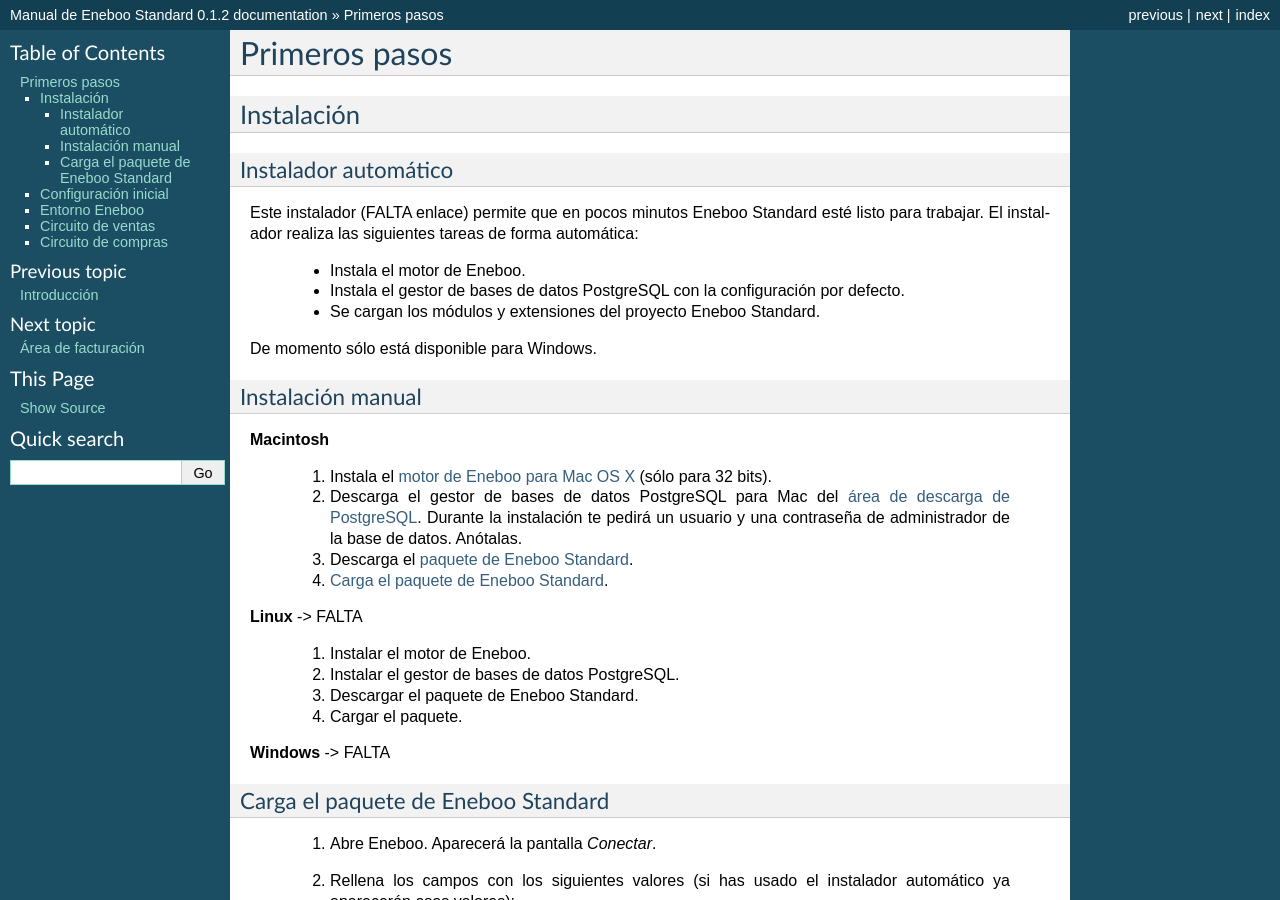
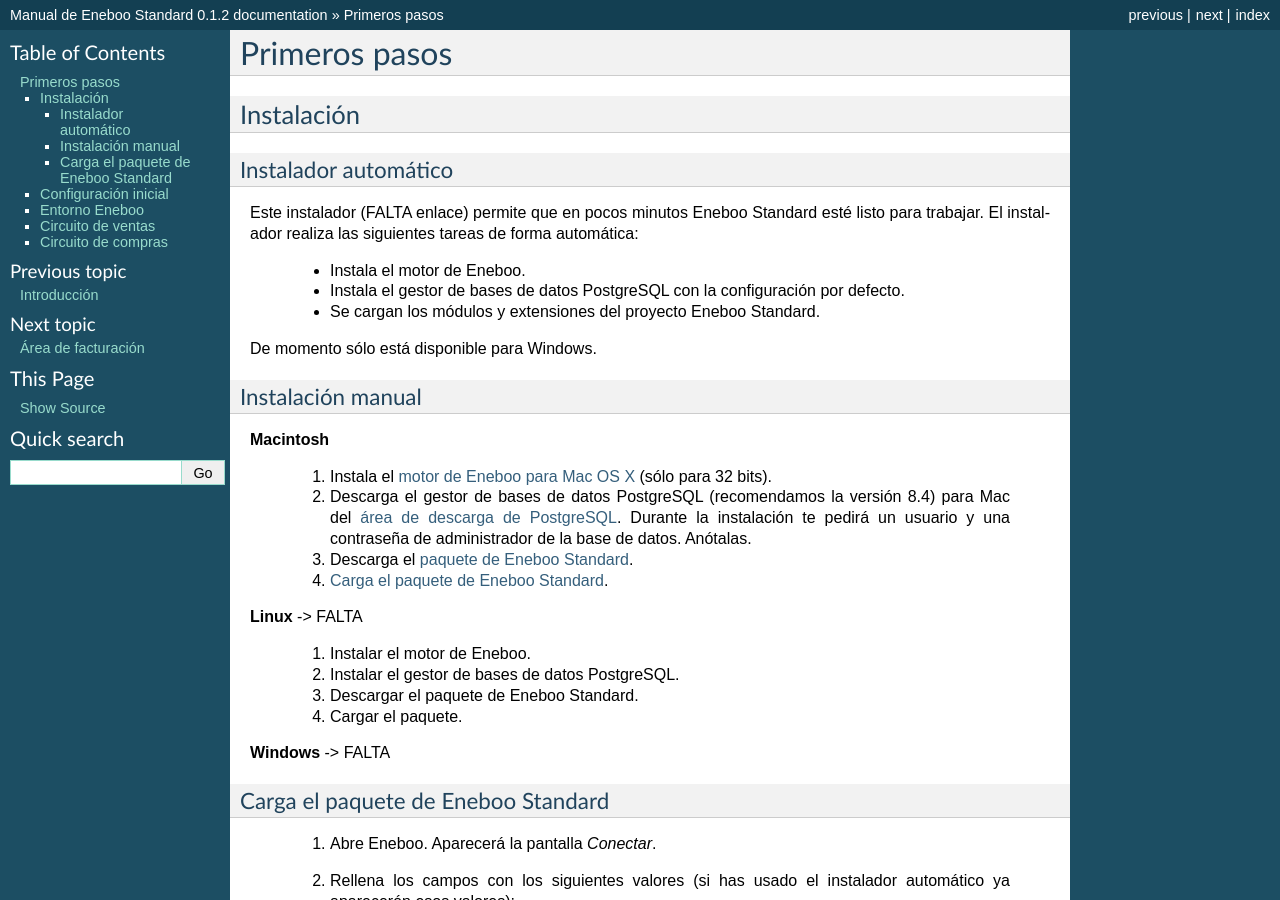
Before and after one commit to gestiweb/eneboo-doc, a Sphinx documentation site: the page built from features/prj0001-standard/source/primeros_pasos.rst, in a window 1280 px wide and 900 px high. Built offline with Sphinx 7.4.7, drawn with Linux system fonts in a browser that asks for light colours.

Commit message:
Completando la instalación

```diff
--- a/features/prj0001-standard/source/primeros_pasos.rst
+++ b/features/prj0001-standard/source/primeros_pasos.rst
@@ -22,7 +22,7 @@
 **Macintosh**
 
     1. Instala el `motor de Eneboo para Mac OS X <http://eneboo.com/pub/eneboo/builds/v2.4.0/eneboo-v2.4.0-alpha5-mac32.zip>`_ (sólo para 32 bits).
-    2. Descarga el gestor de bases de datos PostgreSQL para Mac del `área de descarga de PostgreSQL`_. Durante la instalación te pedirá un usuario y una contraseña de administrador de la base de datos. Anótalas.
+    2. Descarga el gestor de bases de datos PostgreSQL (recomendamos la versión 8.4) para Mac del `área de descarga de PostgreSQL`_. Durante la instalación te pedirá un usuario y una contraseña de administrador de la base de datos. Anótalas.
     3. Descarga el `paquete de Eneboo Standard`_.
     4. `Carga el paquete de Eneboo Standard`_.
 
```
